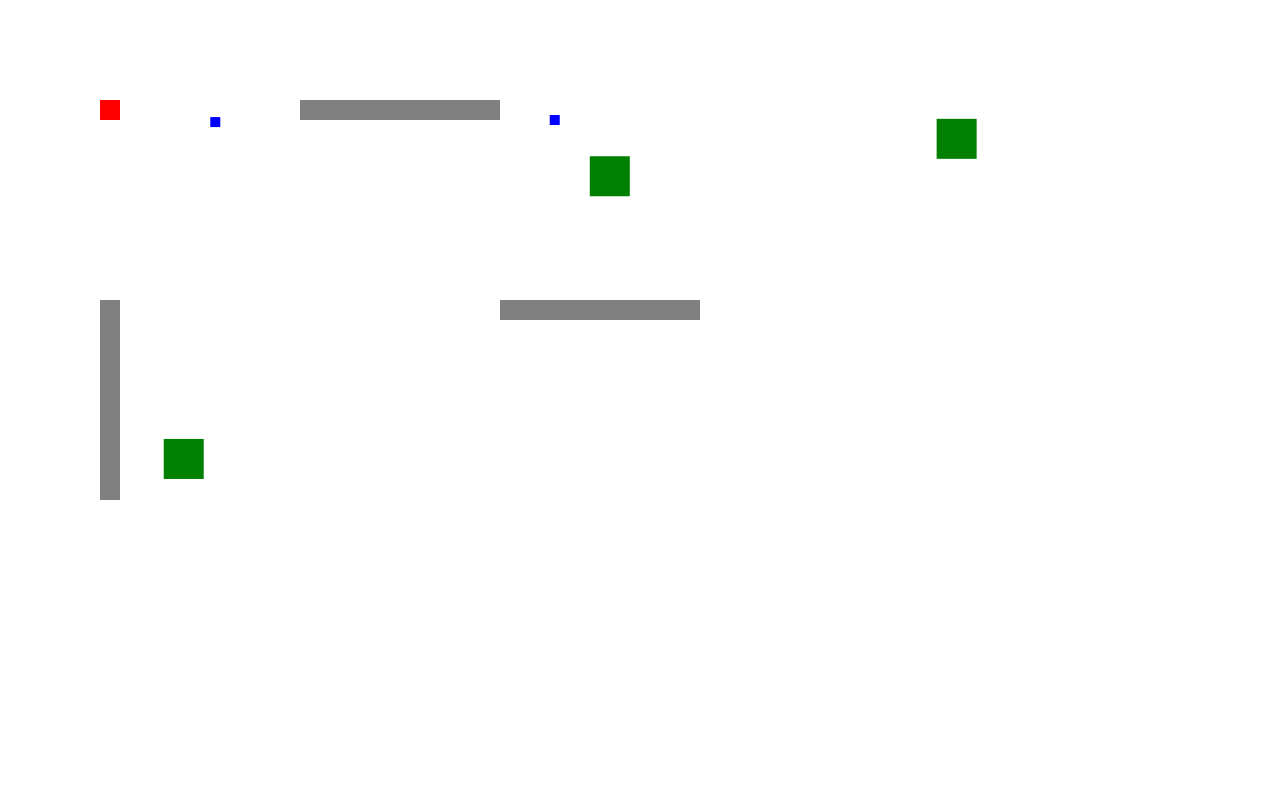
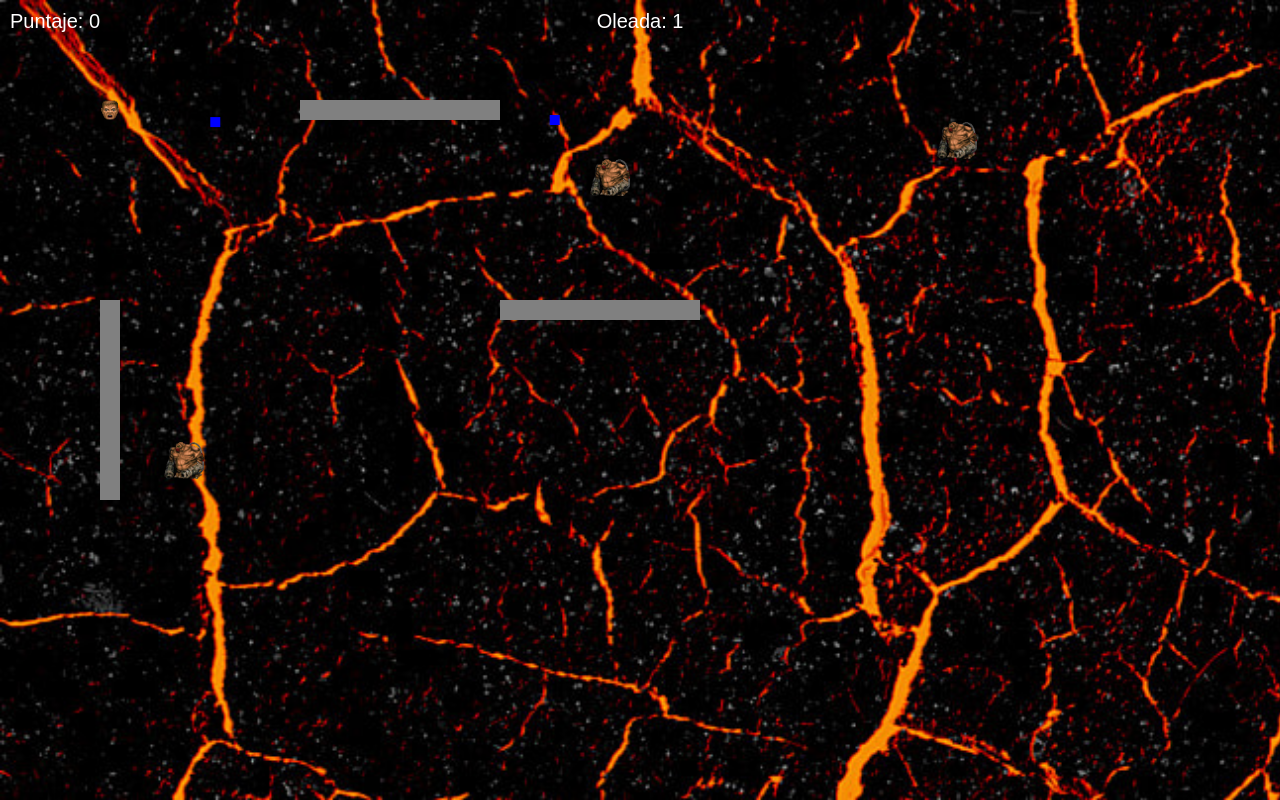
Before and after one commit to AngelsiniENP/Juego_Clase1_Angular, a website: page src/index.html in a window 1280 px wide. Drawn offline with Linux system fonts and the light colour scheme.

Commit message:
Se cambiaron rutas

```diff
--- a/src/script.js
+++ b/src/script.js
@@ -28,7 +28,7 @@ let wave = 1;
 const maxWaves = 5;
 
 const heartImage = new Image();
-heartImage.src = "/Angular/Juego/img/corazon.png";
+heartImage.src = "/src/img/corazon.png";
 
 let heartLoaded = false;
 heartImage.onload = () => {
@@ -36,7 +36,7 @@ heartImage.onload = () => {
 };
 
 const playerImage = new Image();
-playerImage.src = "/Angular/Juego/img/personaje.png"; // Ruta donde guardaste la imagen
+playerImage.src = "/src/img/personaje.png"; // Ruta donde guardaste la imagen
 
 let playerLoaded = false;
 playerImage.onload = () => {
@@ -244,7 +244,7 @@ function drawWalls() {
 
 
 const enemyImage = new Image();
-enemyImage.src = "/Angular/Juego/img/enemigo.png"; // Ruta donde guardaste la imagen
+enemyImage.src = "/src/img/enemigo.png"; // Ruta donde guardaste la imagen
 
 let enemyLoaded = false;
 enemyImage.onload = () => {
--- a/src/style.css
+++ b/src/style.css
@@ -1,7 +1,7 @@
 body {
     margin: 0;
     overflow: hidden;
-    background: url('/Angular/Juego/img/fondo.png');
+    background: url('/src/img/fondo.png');
     background-size: cover;
     /* background: #000; */
 }
```
